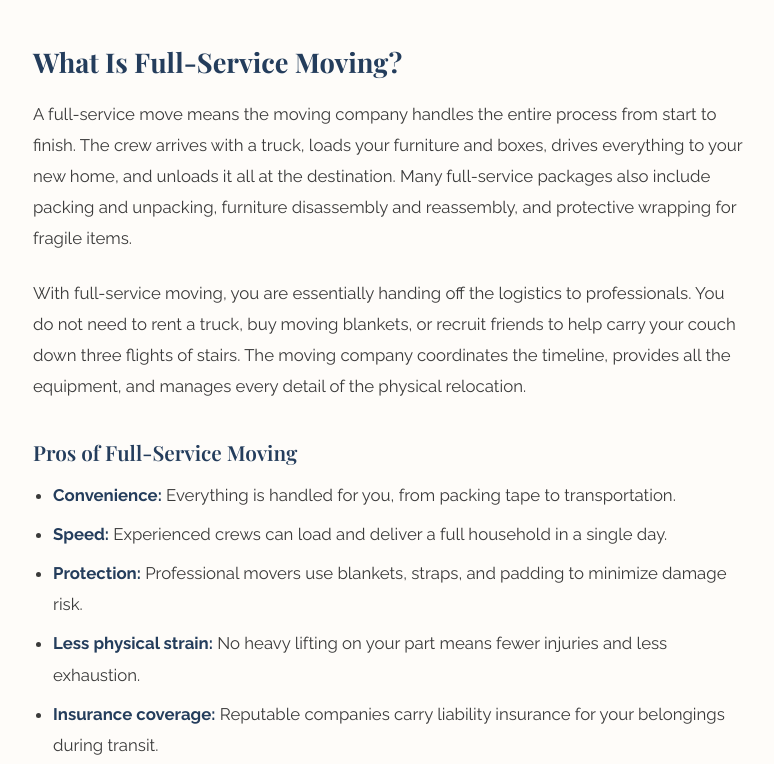
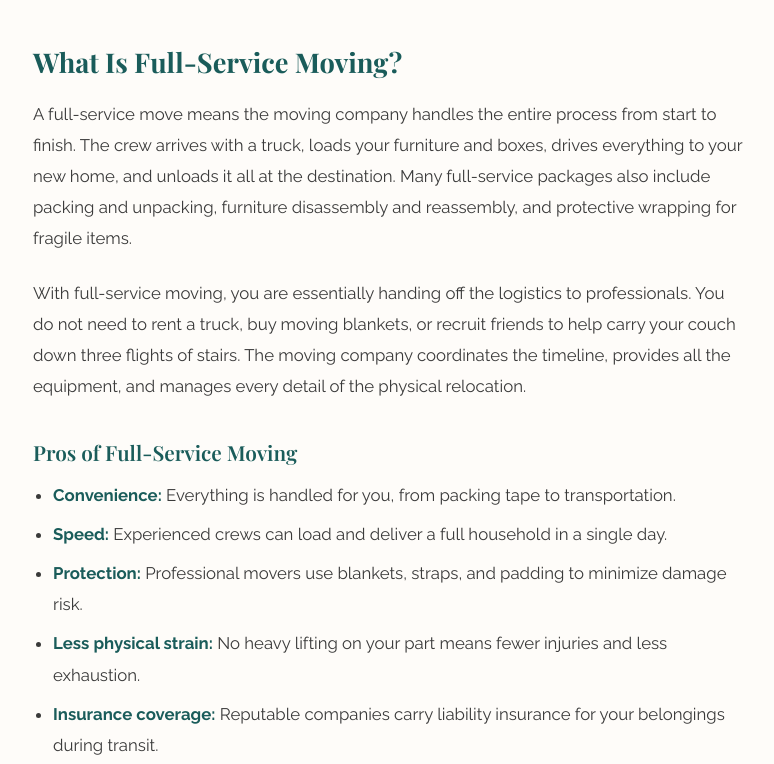
Before and after one commit to suttonmovers/sutton-movers-site, a plain HTML site: page blog-full-service-vs-labor-only.html in a window 1280 px wide. Shown: the part 1039-1803 px from the top of the page, without its empty margins (251-1025 px from the left). Drawn offline with nearby package versions, Linux system fonts and the light colour scheme.

Commit message:
Switch from navy to deep teal color scheme
Replace all navy blues with deep teal/blue-green tones:
- Primary: #1A5C5A (deep teal)
- Dark: #14474A (rich teal)
- Light: #2A7A78 (bright teal)
Fresh, professional look that stands out from competitors.
Applied across all 14 pages.

Co-Authored-By: Claude Opus 4.6 (1M context) <noreply@anthropic.com>

```diff
--- a/blog-full-service-vs-labor-only.html
+++ b/blog-full-service-vs-labor-only.html
@@ -19,9 +19,9 @@
     <link href="https://fonts.googleapis.com/css2?family=Playfair+Display:wght@400;600;700;800&family=Raleway:wght@300;400;500;600;700&display=swap" rel="stylesheet">
     <style>
         :root {
-            --navy: #243D5C;
-            --navy-deep: #1B3050;
-            --navy-light: #3A5A8A;
+            --navy: #1A5C5A;
+            --navy-deep: #14474A;
+            --navy-light: #2A7A78;
             --burgundy: #A34459;
             --burgundy-light: #C2576E;
             --burgundy-dark: #7E3345;
```
Also changed, not shown: blog-insurance-requirements.html (+3 -3 lines), blog-military-pcs-moves.html (+3 -3 lines), blog-prepare-home-for-movers.html (+3 -3 lines), blog-stress-free-moving-tips.html (+3 -3 lines), blog.html (+3 -3 lines), contact.html (+3 -3 lines), coronado-movers.html (+3 -3 lines), faq.html (+3 -3 lines), index.html (+3 -3 lines), la-movers.html (+3 -3 lines), oceanside-movers.html (+3 -3 lines), san-diego-movers.html (+3 -3 lines), temecula-movers.html (+3 -3 lines).
